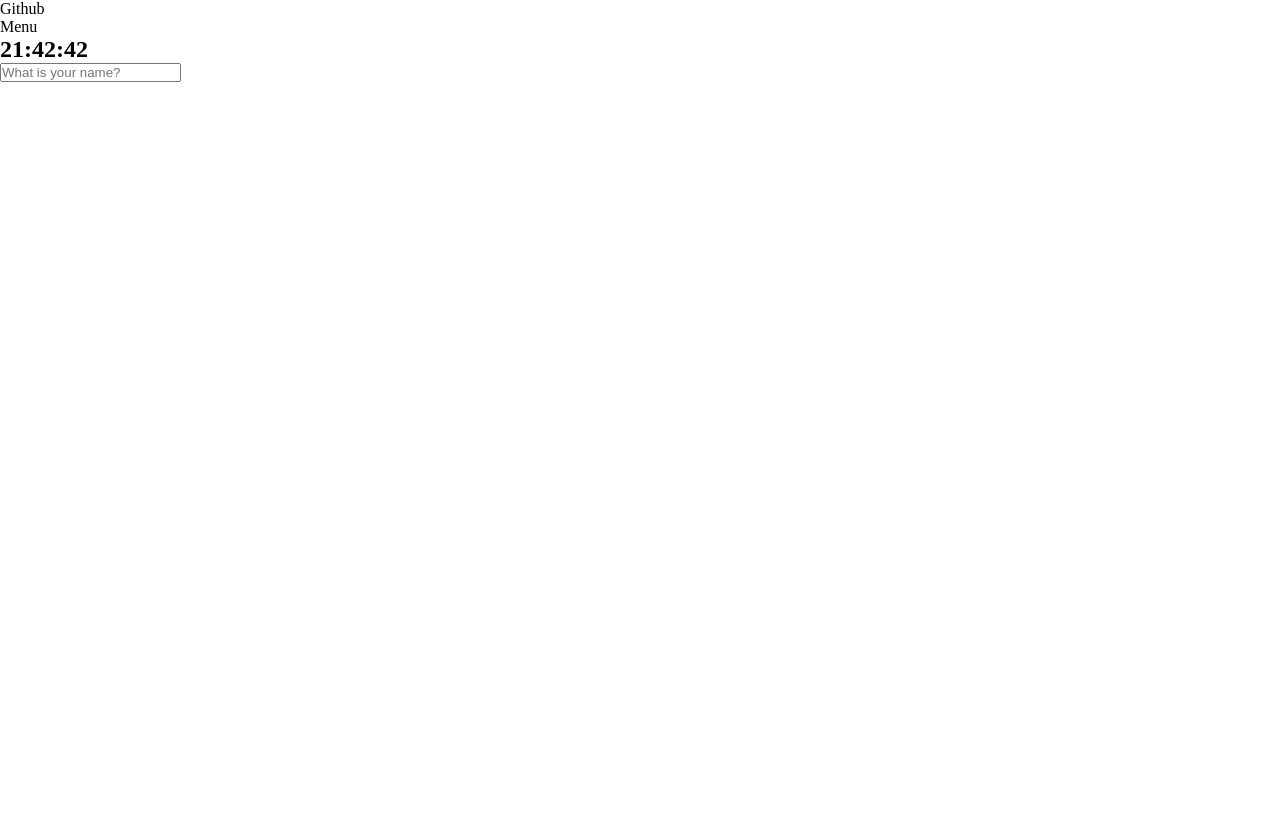
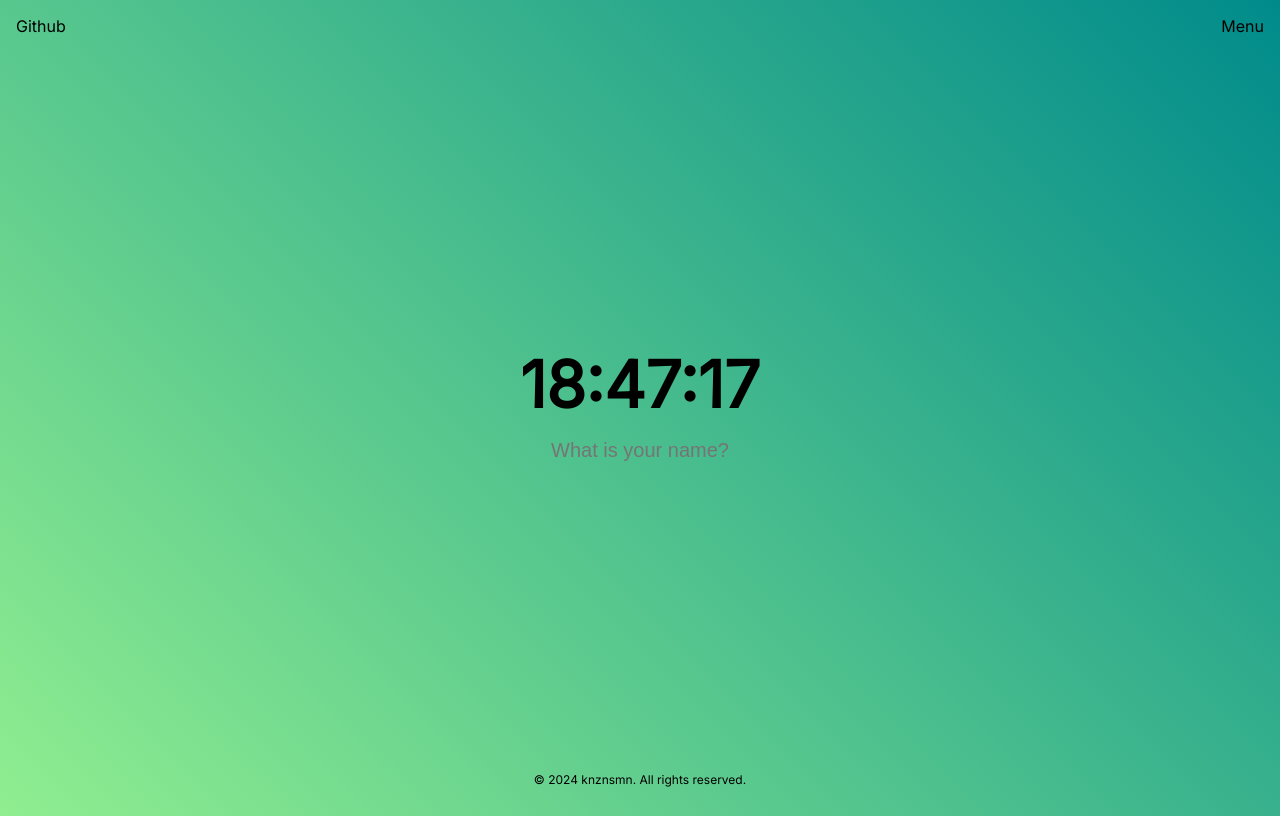
Before and after one commit to knznsmn/codesfordays, a plain HTML site: page index.html in a window 1280 px wide. Drawn offline with Linux system fonts and the light colour scheme.

Commit message:
Add time and copyright year function

```diff
--- a/assets/index.js
+++ b/assets/index.js
@@ -1,8 +1,31 @@
 // Elements
 const time = document.getElementById('time'),
-      name = document.getElementById('name');
+      name = document.getElementById('name'),
+      year = document.getElementById('year');
 
 // Events
 
 
 // Function hall
+function prePad(n) {
+    return n < 10 ? '0' + n : n;
+}
+function getTime() {
+    const now = new Date(),
+          seconds = now.getSeconds(),
+          minutes = now.getMinutes(),
+          hours = now.getHours();
+
+    time.innerText = `${hours}:${prePad(minutes)}:${prePad(seconds)}`;
+    setInterval(getTime, 1000);
+}
+
+// main()
+getTime();
+
+// Copyright year:
+const date = new Date(),
+      right = date.getFullYear();
+console.log(right);
+console.log(year);
+year.innerText = `${right}`;
--- a/assets/style.css
+++ b/assets/style.css
@@ -1,5 +1,46 @@
+@import url('https://fonts.googleapis.com/css2?family=Inter&display=swap');
 * {
     box-sizing: border-box;
     margin: 0;
     padding: 0;
 }
+body {
+    background: linear-gradient(45deg, lightgreen, darkcyan);
+    font-family: 'Inter', sans-serif;
+    font-size: 16px;
+    overflow: hidden;
+    height: 100vh;
+}
+
+header nav {
+    margin: 1rem;
+    display: flex;
+    align-items: center;
+    justify-content: space-between;
+}
+
+main {
+    height: 90vh;
+    display: flex;
+    flex-direction: column;
+    align-items: center;
+    justify-content: center;
+}
+main h1 {
+    font-size: 4rem;
+}
+main input {
+    background: transparent;
+    border: none;
+    padding: 1rem;
+    font-size: 1.25rem;
+    text-align: center;
+}
+main input:focus {
+    outline: none;
+}
+footer {
+    display: flex;
+    justify-content: center;
+    font-size: 0.75rem;
+}
--- a/index.html
+++ b/index.html
@@ -17,11 +17,15 @@
     </section>
     <section>
         <main>
-        <h1 id="time">21:42:42</h1>
+            <h1 id="time"></h1>
             <label>
-            <input type="text" placeholder="What is your name?">
+                <input id="name" type="text" placeholder="What is your name?">
             </label>
         </main>
     </section>
+    <footer>
+        <p>&copy; <span id="year"></span> knznsmn. All rights reserved.</p>
+    </footer>
+    <script src="assets/index.js"></script>
 </body>
 </html>
```
Lines whose indentation alone changed are shown as unchanged.
